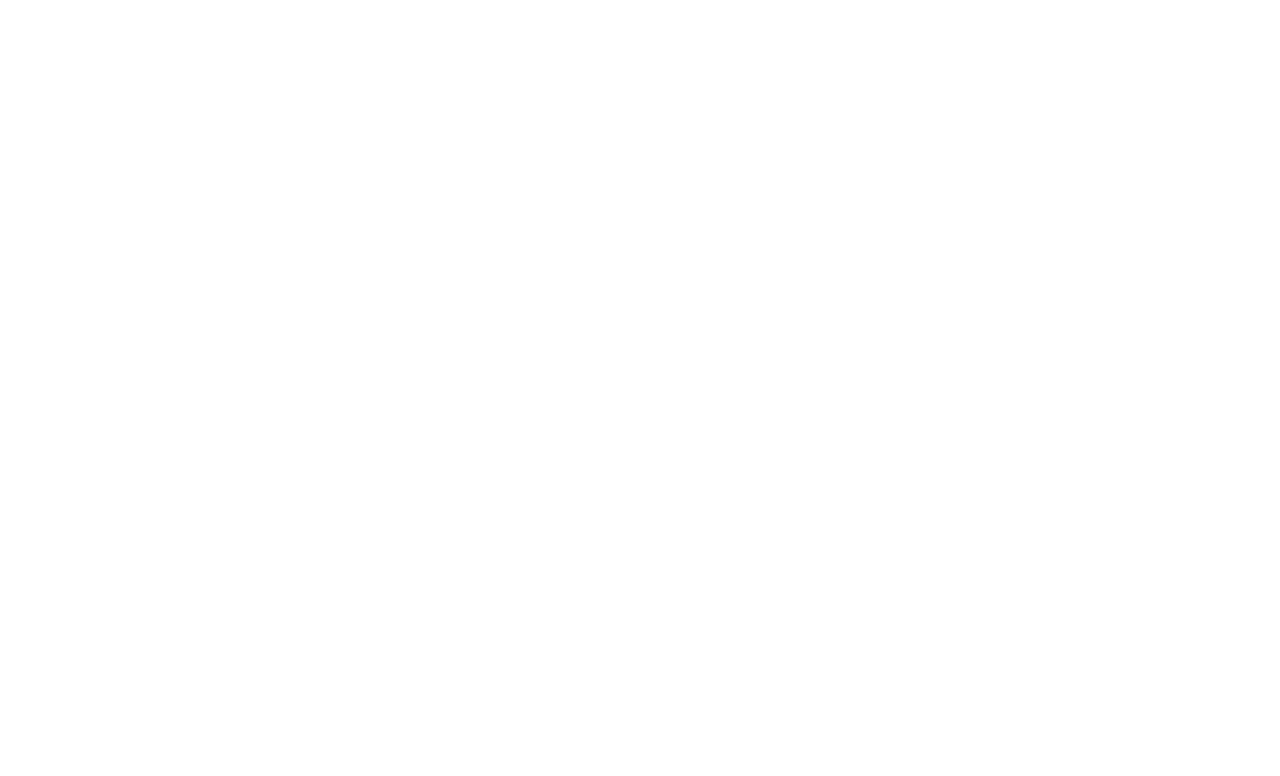
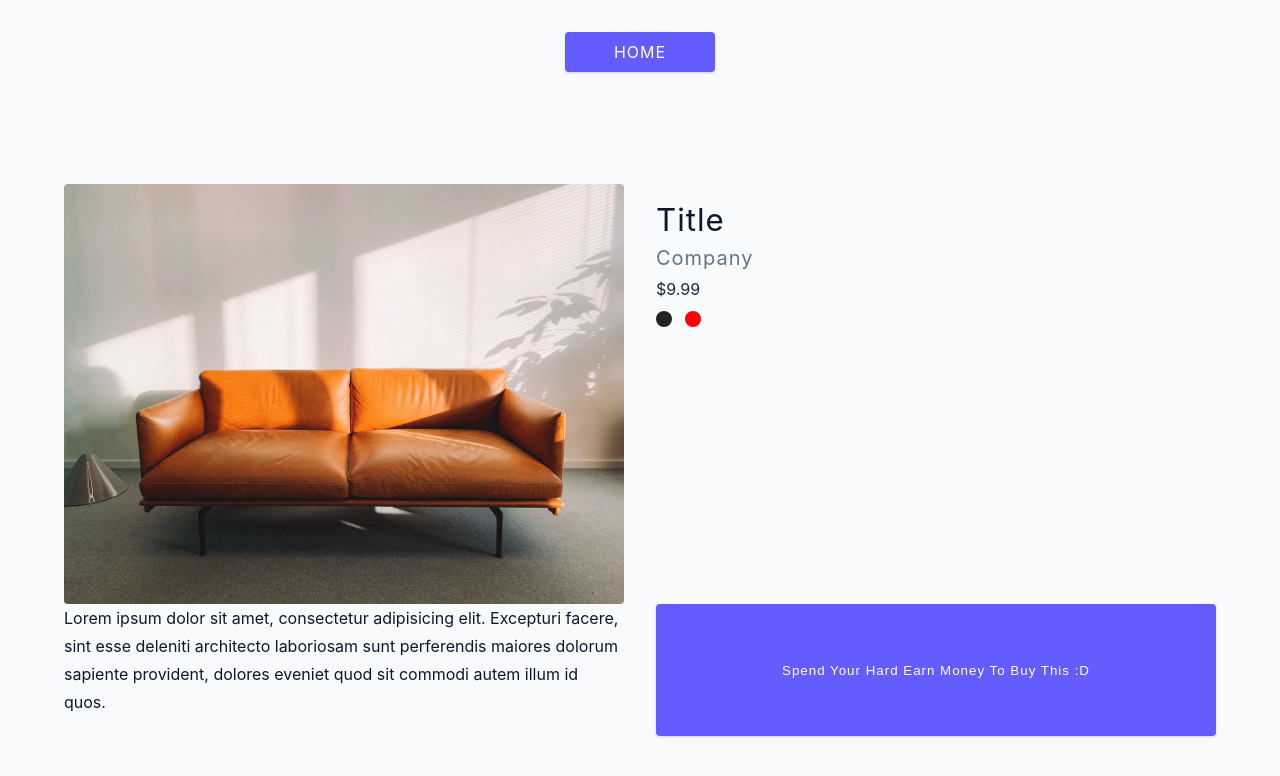
Before and after one commit to Plehlowla/Products-Page, a plain HTML site: page product.html in a window 1280 px wide. Drawn offline with Linux system fonts and the light colour scheme.

Commit message:
single product page html, hard coded atm

```diff
--- a/product.html
+++ b/product.html
@@ -1,12 +1,35 @@
 <!DOCTYPE html>
 <html lang="en">
-<head>
-    <meta charset="UTF-8">
-    <meta http-equiv="X-UA-Compatible" content="IE=edge">
-    <meta name="viewport" content="width=device-width, initial-scale=1.0">
+  <head>
+    <meta charset="UTF-8" />
+    <meta http-equiv="X-UA-Compatible" content="IE=edge" />
+    <meta name="viewport" content="width=device-width, initial-scale=1.0" />
     <title>Single Product</title>
-</head>
-<body>
+    <link rel="stylesheet" href="styles.css" />
+  </head>
+  <body>
+    <a href="./index.html" class="btn home-link">HOME</a>
 
-</body>
+    <section class="product">
+      <div class="product-wrapper">
+        <img src="./couch.jpg" class="img" alt="" />
+        <div class="product-info">
+          <h3>title</h3>
+          <h5>company</h5>
+          <span>$9.99</span>
+          <div class="colors">
+            <span class="product-color"></span>
+            <span class="product-color" style="background: red"></span>
+          </div>
+        </div>
+        <p>
+          Lorem ipsum dolor sit amet, consectetur adipisicing elit. Excepturi
+          facere, sint esse deleniti architecto laboriosam sunt perferendis
+          maiores dolorum sapiente provident, dolores eveniet quod sit commodi
+          autem illum id quos.
+        </p>
+        <button class="btn">spend your hard earn money to buy this :D</button>
+      </div>
+    </section>
+  </body>
 </html>
```
